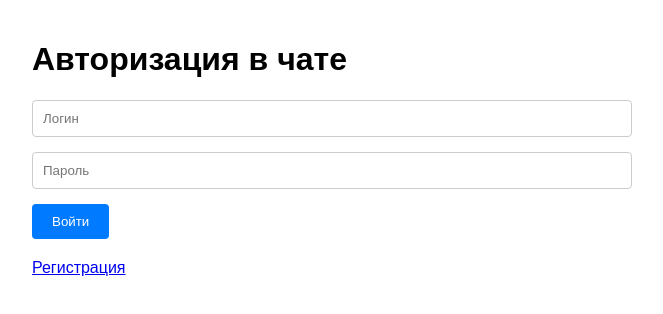
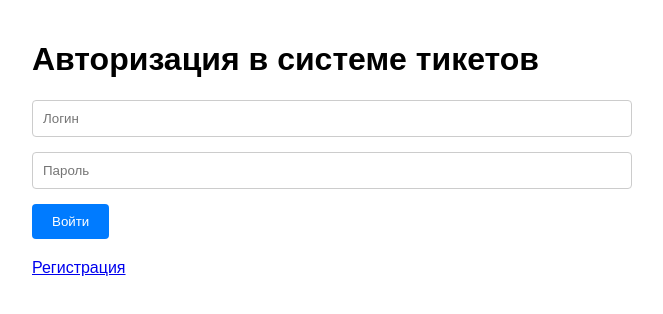
Before and after one commit to midlxx/site-1, a plain HTML site: page index.html in a window 1280 px wide. Shown: the whole page, without its empty margins (308-971 px from the left). Drawn offline with Linux system fonts and the light colour scheme.

Commit message:
Update index.html

```diff
--- a/index.html
+++ b/index.html
@@ -6,7 +6,7 @@
 </head>
 <body>
   <div class="container">
-    <h1>Авторизация в чате</h1>
+    <h1>Авторизация в системе тикетов</h1>
 
     <div class="form-group">
       <input type="text" id="username" placeholder="Логин" required>
```
